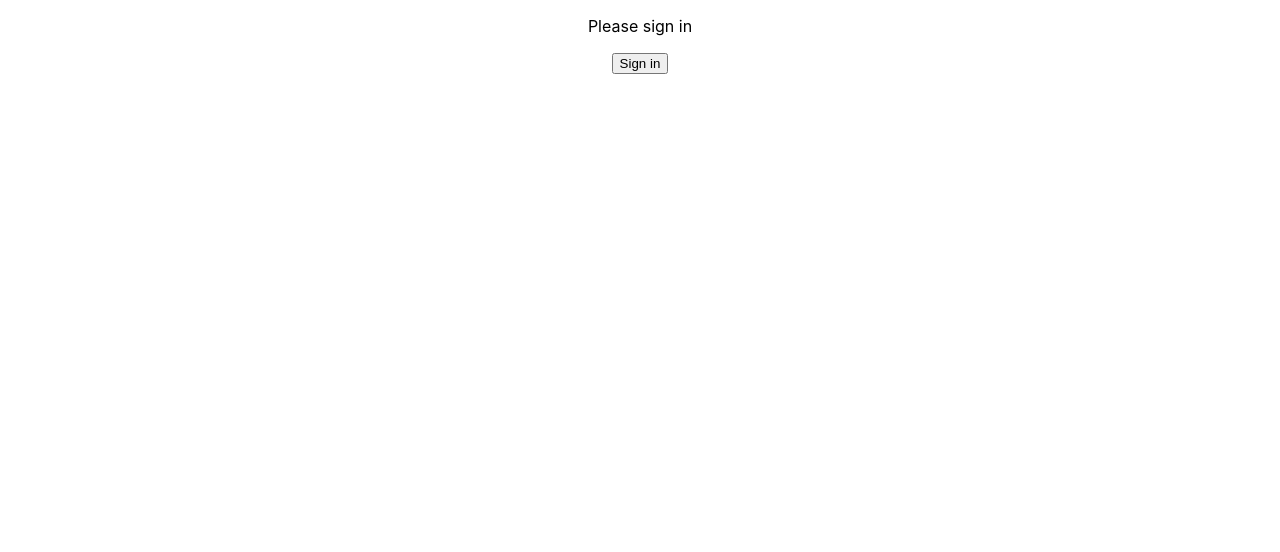
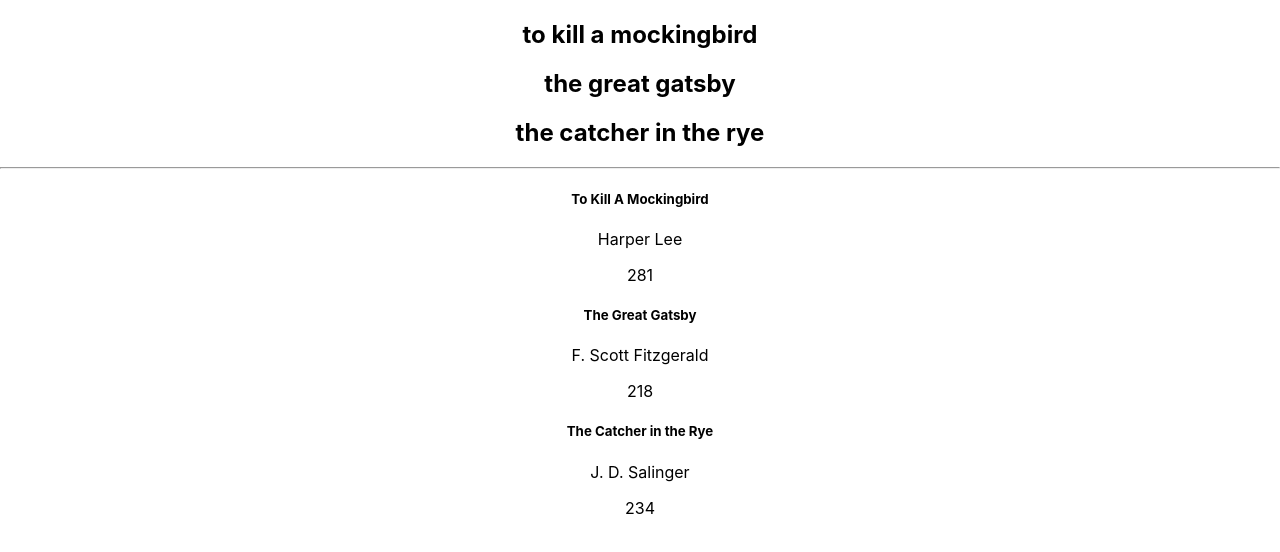
Before and after one commit to Roybin0/react00, a React (Create React App) app in the folder my-app/: page / in a window 1280 px wide. Shown: the top 552 px of the page. Built offline with nearby package versions, Linux system fonts and the light colour scheme.

Commit message:
Rendering lists

```diff
--- a/my-app/src/App.js
+++ b/my-app/src/App.js
@@ -10,7 +10,8 @@
 // import ConditionalRenderingClass from './components/ConditionalRenderingClass';
 // import ConditionalRenderingFunctional from './components/ConditionalRenderingFunctional';
 // import NestingComponents from './components/NestingComponents';
-import MethodAsPropsParent from './components/MethodAsPropsParent';
+// import MethodAsPropsParent from './components/MethodAsPropsParent';
+import RenderingLists from './components/RenderingLists';
 
 function App() {
   return (
@@ -25,7 +26,8 @@
       {/* < ConditionalRenderingClass />
       < ConditionalRenderingFunctional connected={true} /> */}
       {/* < NestingComponents/> */}
-      < MethodAsPropsParent />
+      {/* < MethodAsPropsParent /> */}
+      < RenderingLists />
     </div>
   );
 }
--- /dev/null
+++ b/my-app/src/components/Book.js
@@ -0,0 +1,13 @@
+import React from 'react'
+
+function Book(props) {
+  return (
+    <div>
+        <h5>{props.book.title}</h5>
+        <p>{props.book.author}</p>
+        <p>{props.book.pages}</p>
+    </div>
+  )
+}
+
+export default Book
--- /dev/null
+++ b/my-app/src/components/RenderingLists.js
@@ -0,0 +1,46 @@
+import React from 'react'
+import Book from './Book'
+
+function RenderingLists() {
+    const booklist = [
+        'to kill a mockingbird',
+        'the great gatsby',
+        'the catcher in the rye'
+    ]
+
+    const books = [
+        {
+            title: 'To Kill A Mockingbird',
+            author: 'Harper Lee',
+            pages: 281
+        },
+        {
+            title: 'The Great Gatsby',
+            author: 'F. Scott Fitzgerald',
+            pages: 218
+        },
+        {
+            title: 'The Catcher in the Rye',
+            author: 'J. D. Salinger',
+            pages: 234
+        }
+    ]
+
+    return (
+        <div>
+            {booklist.map(book => {
+                return <h2 key={book}>{book}</h2>
+            })}
+            <hr />
+            {
+                books.map(book => {
+                    return (
+                        < Book key={book.title} book={book} />
+                    )
+                })
+            }
+        </div>
+    )
+}
+
+export default RenderingLists
```
